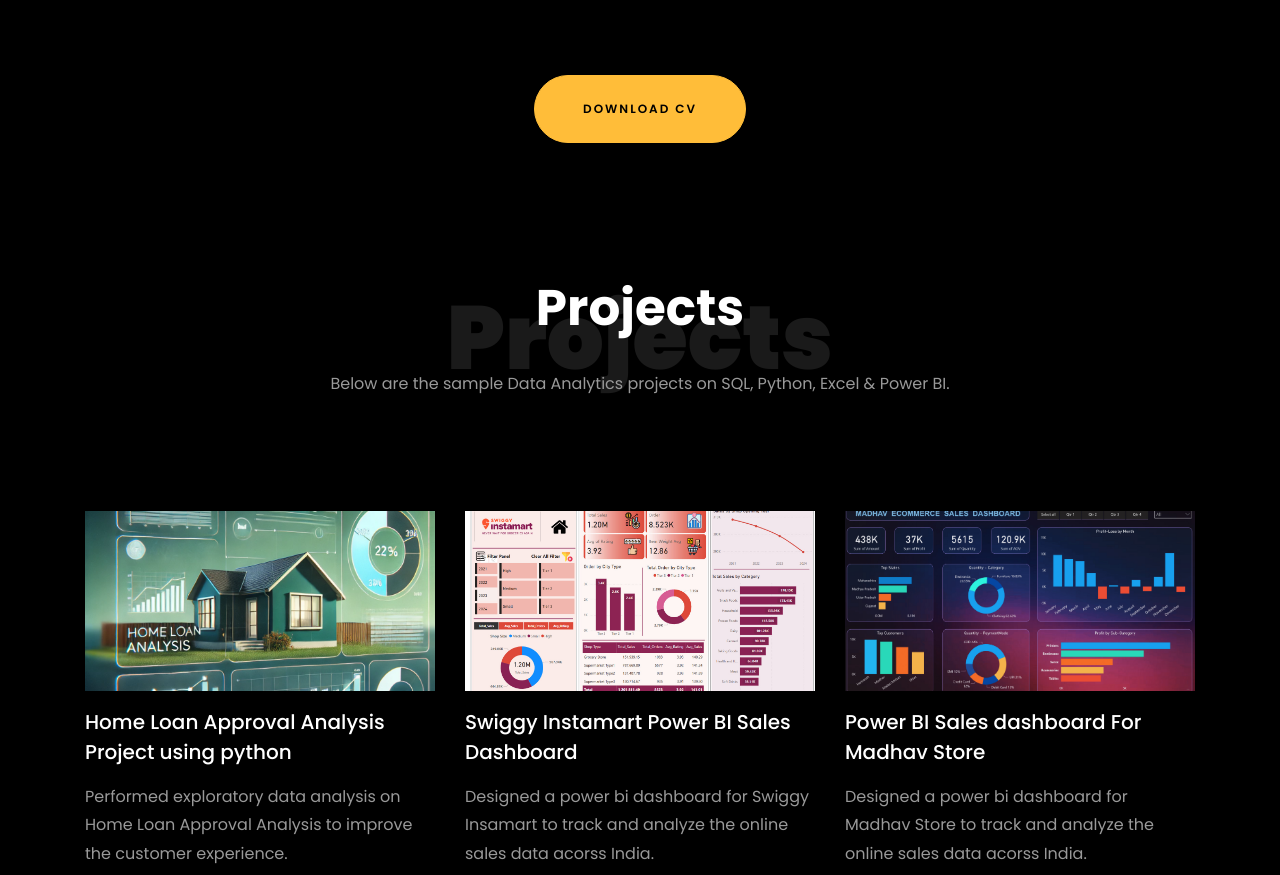
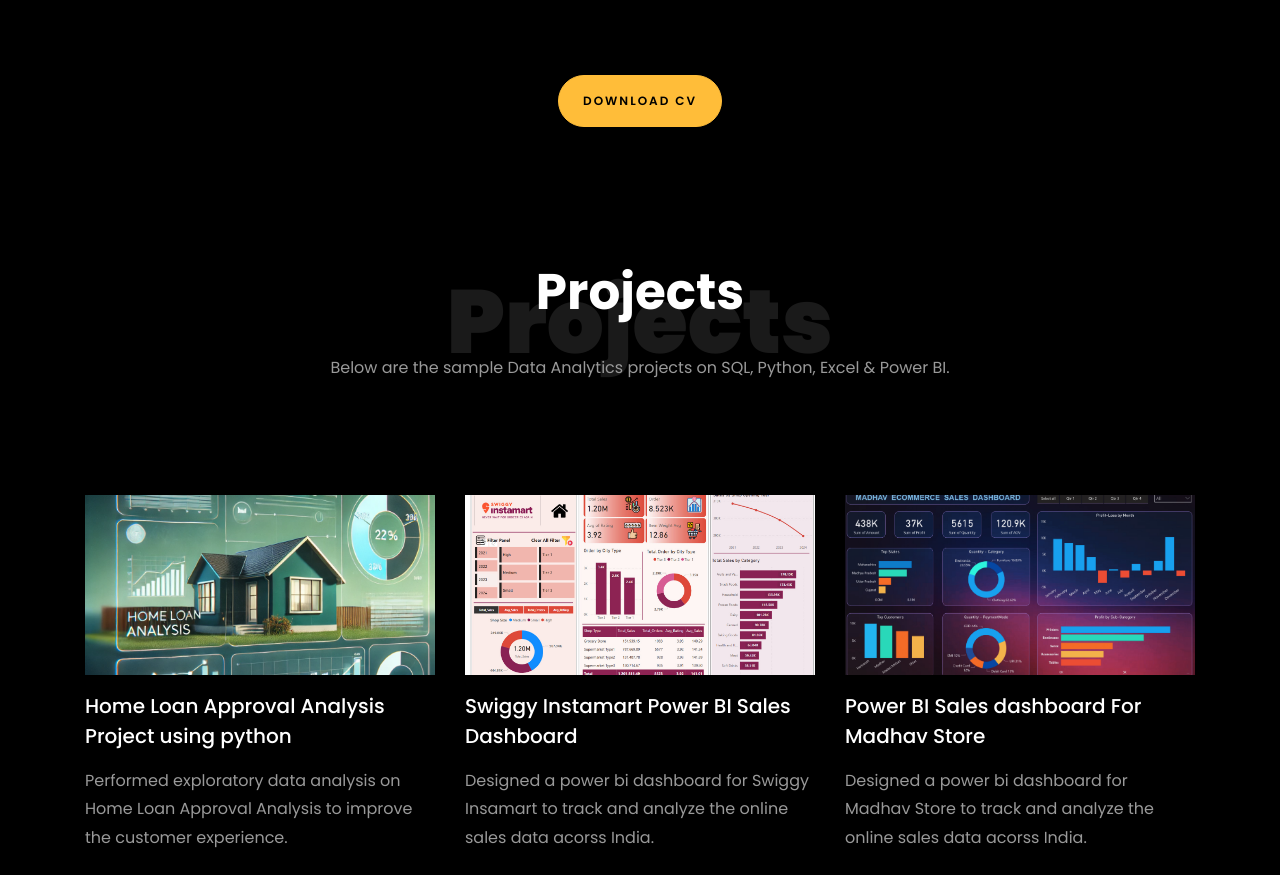
Before and after one commit to wasim56792/wasim_raja.github.io, a plain HTML site: page index.html in a window 1280 px wide. Shown: the part 2980-3855 px from the top of the page. Drawn offline with Linux system fonts and the light colour scheme; files whose address does not match are found by name.

Commit message:
Update index.html

```diff
--- a/index.html
+++ b/index.html
@@ -387,7 +387,7 @@
 
     		<div class="row justify-content-center mt-5">
     			<div class="col-md-6 text-center ftco-animate">
-    				<p><a href="https://drive.google.com/file/d/1-Vkrqv1f4TKNXnF5POvfyE0IwWtu7ZYB/view?usp=sharing" class="btn btn-primary py-4 px-5" target="_blank">Download CV</a></p>
+    				<p><a href="https://drive.google.com/file/d/1-Vkrqv1f4TKNXnF5POvfyE0IwWtu7ZYB/view?usp=sharing" class="btn btn-primary py-3 px-4" target="_blank">Download CV</a></p>
     			</div>
     		</div>
     	</div>
```
